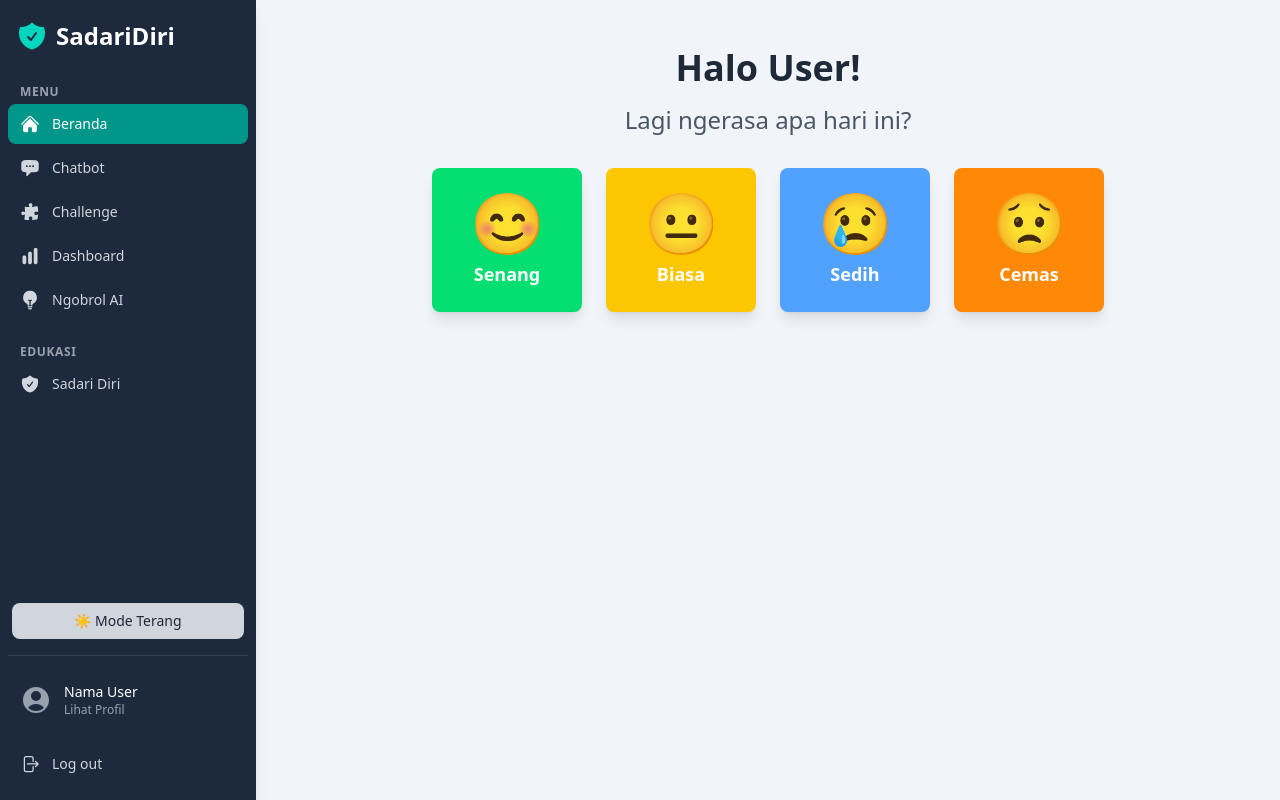
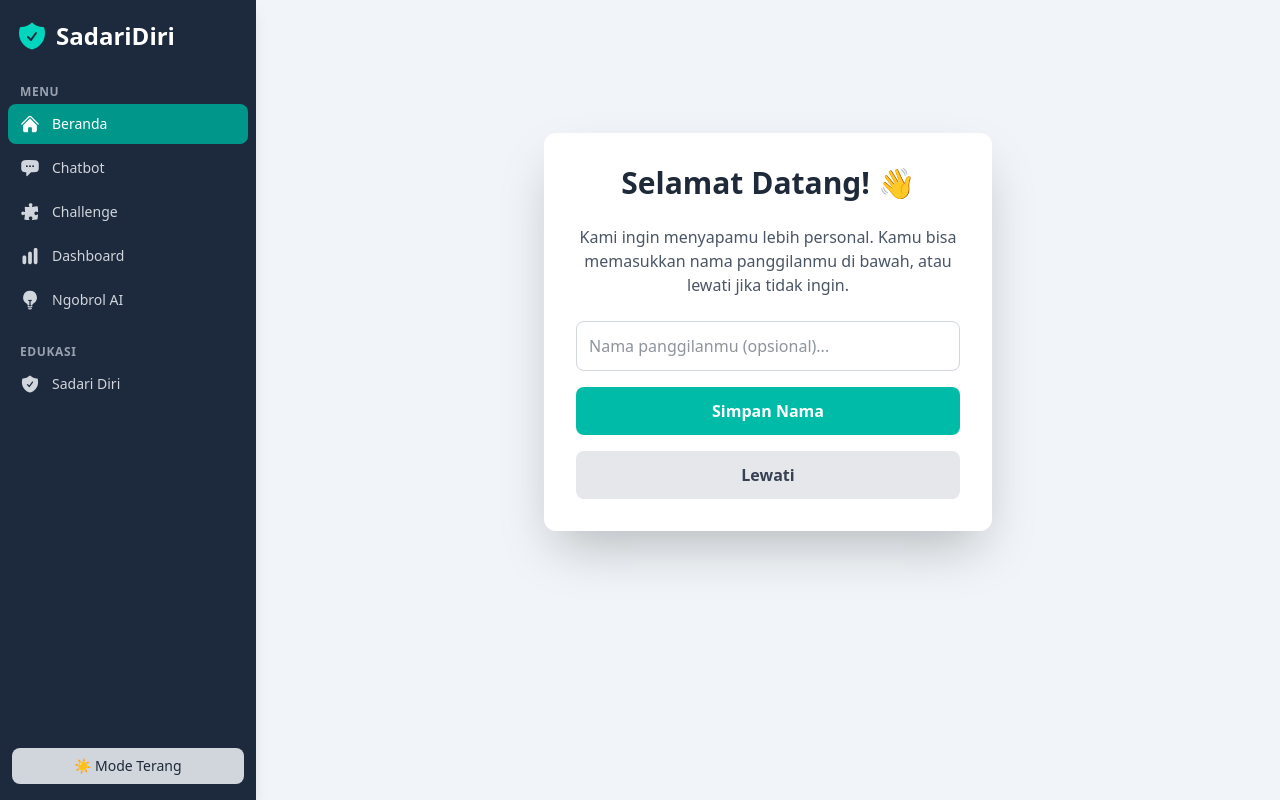
Before and after one commit to mghaniii/Project-Challange-hackaton2025, a React (Vite) app: page / in a window 1280 px wide. Built offline with nearby package versions, Linux system fonts and the light colour scheme.

Commit message:
tambahan fitur ospional input nama pengguna

```diff
--- /dev/null
+++ b/src/context/UserContext.jsx
@@ -0,0 +1,49 @@
+// src/context/UserContext.jsx
+import React, { createContext, useState, useEffect, useContext } from 'react';
+
+const UserContext = createContext();
+
+export const useUser = () => useContext(UserContext);
+
+export const UserProvider = ({ children }) => {
+  // Initial state: null berarti belum ada interaksi nama (prompt belum muncul/selesai)
+  // "" (string kosong) berarti pengguna memilih untuk melewati input nama
+  // string berisi nama berarti pengguna telah memasukkan nama
+  const [userName, setUserName] = useState(null);
+
+  useEffect(() => {
+    const storedName = localStorage.getItem('sadariDiriUserName');
+    // Jika ada nama tersimpan (bahkan string kosong untuk menandai 'skip'), gunakan itu.
+    // Jika tidak ada (pertama kali visit atau localStorage dihapus), userName tetap null.
+    if (storedName !== null) {
+      setUserName(storedName);
+    }
+  }, []);
+
+  const saveUserName = (name) => {
+    const trimmedName = name.trim();
+    if (trimmedName) { // Hanya simpan jika nama tidak kosong setelah di-trim
+      localStorage.setItem('sadariDiriUserName', trimmedName);
+      setUserName(trimmedName);
+    } else {
+      // Jika pengguna submit form kosong, anggap sama dengan skip
+      skipNameInput();
+    }
+  };
+
+  const skipNameInput = () => {
+    localStorage.setItem('sadariDiriUserName', ""); // Simpan string kosong untuk menandai 'skip'
+    setUserName("");
+  };
+
+  const clearUserName = () => {
+    localStorage.removeItem('sadariDiriUserName');
+    setUserName(null); // Kembali ke kondisi awal, akan memunculkan prompt lagi
+  };
+
+  return (
+    <UserContext.Provider value={{ userName, saveUserName, clearUserName, skipNameInput }}>
+      {children}
+    </UserContext.Provider>
+  );
+};
--- a/src/layouts/MainLayout.jsx
+++ b/src/layouts/MainLayout.jsx
@@ -1,10 +1,10 @@
 // src/layouts/MainLayout.jsx
 import React, { useState } from 'react';
 import { Outlet, Link, NavLink } from 'react-router-dom';
- // Pastikan path ini benar
-import ThemeToggleButton from '../components/ThemeToggleButton.jsx';
+import ThemeToggleButton from '../components/ThemeToggleButton';
+import { useUser } from '../context/UserContext'; // Impor useUser
 
-// Impor ikon-ikon yang dibutuhkan (seperti di atas)
+// ... (Impor ikon tetap sama)
 import {
   HomeIcon,
   ChatBubbleLeftEllipsisIcon,
@@ -14,10 +14,11 @@ import {
   ShieldCheckIcon,
   ArrowRightOnRectangleIcon,
   UserCircleIcon,
-  Bars3Icon, // Hamburger Icon
-  XMarkIcon  // Close Icon
+  Bars3Icon,
+  XMarkIcon
 } from '@heroicons/react/24/solid';
 
+// ... (Definisi menuNavigation dan supportNavigation tetap sama)
 const menuNavigation = [
   { name: 'Beranda', href: '/', icon: HomeIcon },
   { name: 'Chatbot', href: '/chat', icon: ChatBubbleLeftEllipsisIcon },
@@ -28,11 +29,11 @@ const menuNavigation = [
 
 const supportNavigation = [
   { name: 'Sadari Diri', href: '/sadari-diri', icon: ShieldCheckIcon },
-  // { name: 'Pengaturan', href: '/settings', icon: Cog6ToothIcon }, // Contoh
 ];
 
 function MainLayout() {
   const [mobileMenuOpen, setMobileMenuOpen] = useState(false);
+  const { userName, clearUserName } = useUser(); // Gunakan userName dan clearUserName dari context
 
   const navLinkClasses = ({ isActive }) =>
     `flex items-center px-3 py-2.5 rounded-lg text-sm font-medium transition-colors duration-150 ease-in-out group
@@ -42,20 +43,29 @@ function MainLayout() {
          : 'text-gray-300 hover:bg-slate-700 dark:hover:bg-slate-600 hover:text-white'
      }`;
 
+  const handleClearNameAndLogout = () => {
+    clearUserName(); // Ini akan memicu prompt nama lagi di HomeScreen
+    // Jika ada logika logout sebenarnya (misal hapus token), tambahkan di sini
+    // navigate('/'); // Arahkan ke halaman utama setelah nama dihapus
+    console.log('User name cleared.');
+  };
+
+  // Tentukan nama yang akan ditampilkan di profil
+  // Jika userName ada dan bukan string kosong, tampilkan itu.
+  // Jika userName adalah string kosong (skip) atau null, tampilkan "Pengguna" atau sembunyikan.
+  const profileDisplayName = userName && userName.trim() !== "" ? userName : "Pengguna";
+  const showProfileSection = userName !== null; // Tampilkan section profil jika sudah ada interaksi nama (diisi atau diskip)
+
   const sidebarContent = (
     <>
-      {/* Logo/App Name */}
+      {/* ... Logo/App Name dan Navigation Links sama seperti sebelumnya ... */}
       <div className="px-4 py-5">
         <Link to="/" className="text-2xl font-bold text-white flex items-center">
-          {/* Ganti dengan logo jika ada */}
           <ShieldCheckIcon className="h-8 w-8 mr-2 text-teal-400" />
           SadariDiri
         </Link>
       </div>
-
-      {/* Navigation Links */}
       <nav className="flex-1 space-y-1 px-2">
-        {/* Menu Group */}
         <h3 className="px-3 text-xs font-semibold text-gray-400 uppercase tracking-wider mt-3 mb-1">
           Menu
         </h3>
@@ -65,8 +75,6 @@ function MainLayout() {
             {item.name}
           </NavLink>
         ))}
-
-        {/* Support Group */}
         <h3 className="px-3 text-xs font-semibold text-gray-400 uppercase tracking-wider mt-6 mb-1">
           Edukasi
         </h3>
@@ -80,11 +88,12 @@ function MainLayout() {
 
       {/* Bottom Section of Sidebar */}
       <div className="px-2 pb-4 space-y-4">
-        <div className="px-1"> {/* Wrapper untuk Theme Toggle agar paddingnya pas */}
-            <ThemeToggleButton /> {/* Tombol ini harusnya sudah di styling untuk dark mode */}
+        <div className="px-1">
+          <ThemeToggleButton />
         </div>
 
-        {/* User Profile Section - Placeholder */}
+        {/* User Profile Section - Ditampilkan jika sudah ada interaksi nama */}
+        {showProfileSection && (
           <div className="border-t border-slate-700 dark:border-slate-600 pt-4">
             <Link
               to="/profil" // Arahkan ke halaman profil jika ada
@@ -92,38 +101,37 @@ function MainLayout() {
             >
               <UserCircleIcon className="h-8 w-8 mr-3 text-gray-400 group-hover:text-white" />
               <div>
-              <p className="text-sm font-medium text-white">Nama User</p> {/* Ganti dengan nama user asli */}
-              <p className="text-xs text-gray-400 group-hover:text-gray-200">Lihat Profil</p>
+                <p className="text-sm font-medium text-white truncate max-w-[120px]">
+                  {profileDisplayName} {/* Tampilkan nama atau "Pengguna" */}
+                </p>
               </div>
             </Link>
           </div>
+        )}
 
-        {/* Logout Button */}
+        {/* Tombol untuk hapus nama/logout - Ditampilkan jika sudah ada interaksi nama */}
+        {showProfileSection && (
           <button
-          onClick={() => { console.log('Logout clicked'); /* Implement logout logic */ }}
+            onClick={handleClearNameAndLogout}
             className="w-full flex items-center px-3 py-2.5 rounded-lg text-sm font-medium text-gray-300 hover:bg-slate-700 dark:hover:bg-slate-600 hover:text-white group"
           >
             <ArrowRightOnRectangleIcon className="h-5 w-5 mr-3 flex-shrink-0" aria-hidden="true" />
-          Log out
+            {userName && userName.trim() !== "" ? "Ganti Nama" : "Isi Nama"}
           </button>
+        )}
       </div>
     </>
   );
 
+  // ... (Sisa kode MainLayout.jsx untuk tampilan mobile dan konten utama tetap sama)
   return (
     <div className="min-h-screen bg-slate-100 dark:bg-slate-950 md:flex transition-colors duration-300">
-      {/* Sidebar untuk Desktop */}
       <aside className="hidden md:flex md:flex-col md:w-64 bg-slate-800 dark:bg-slate-900 text-white shadow-lg">
         {sidebarContent}
       </aside>
-
-      {/* Mobile Menu (Sidebar Overlay) */}
       {mobileMenuOpen && (
         <div className="md:hidden fixed inset-0 z-40 flex">
-            {/* Overlay */}
             <div className="fixed inset-0 bg-black/30" aria-hidden="true" onClick={() => setMobileMenuOpen(false)}></div>
-
-            {/* Sidebar Panel */}
             <div className="relative flex-1 flex flex-col max-w-xs w-full bg-slate-800 dark:bg-slate-900 text-white">
                 <div className="absolute top-0 right-0 -mr-12 pt-2">
                     <button
@@ -135,19 +143,14 @@ function MainLayout() {
                         <XMarkIcon className="h-6 w-6 text-white" aria-hidden="true" />
                     </button>
                 </div>
-                <div className="h-0 flex-1 flex flex-col overflow-y-auto pt-2 pb-4"> {/* pt-2 untuk memberi ruang dari X button */}
+                <div className="h-0 flex-1 flex flex-col overflow-y-auto pt-2 pb-4">
                   {sidebarContent}
                 </div>
             </div>
-            <div className="flex-shrink-0 w-14" aria-hidden="true">
-                {/* Dummy element to force sidebar to shrink to fit close icon */}
-            </div>
+            <div className="flex-shrink-0 w-14" aria-hidden="true"></div>
         </div>
       )}
-
-      {/* Konten Utama */}
       <div className="flex-1 flex flex-col">
-        {/* Header untuk Mobile (Hanya tombol hamburger) */}
         <header className="md:hidden bg-slate-100 dark:bg-slate-950 p-3 sticky top-0 z-10 shadow-sm">
           <div className="flex justify-between items-center">
             <Link to="/" className="text-xl font-bold text-teal-600 dark:text-teal-500">
@@ -162,15 +165,9 @@ function MainLayout() {
             </button>
           </div>
         </header>
-
         <main className="flex-1 p-4 md:p-6 lg:p-8 text-gray-800 dark:text-gray-200">
           <Outlet />
         </main>
-
-        {/* Footer tidak wajib jika sidebar sudah sangat dominan, tapi jika mau: */}
-        {/* <footer className="text-center p-4 bg-gray-200 dark:bg-gray-800 text-gray-600 dark:text-gray-400 text-sm">
-          © {new Date().getFullYear()} SadariDiri. Hak Cipta Dilindungi.
-        </footer> */}
       </div>
     </div>
   );
--- a/src/main.jsx
+++ b/src/main.jsx
@@ -4,11 +4,13 @@ import ReactDOM from 'react-dom/client';
 import App from './App.jsx';
 import './index.css';
 import { ThemeProvider } from './context/ThemeContext'; // Impor ThemeProvider
-
+import { UserProvider } from './context/UserContext';
 ReactDOM.createRoot(document.getElementById('root')).render(
   <React.StrictMode>
     <ThemeProvider> {/* Bungkus App dengan ThemeProvider */}
-      <App />
+    <UserProvider>
+        <App />
+      </UserProvider>
     </ThemeProvider>
   </React.StrictMode>,
 );
--- a/src/screens/HomeScreen.jsx
+++ b/src/screens/HomeScreen.jsx
@@ -1,56 +1,119 @@
+// src/screens/HomeScreen.jsx
+import React, { useState } from 'react'; // useEffect tidak lagi dibutuhkan di sini untuk load nama
+import { useNavigate } from 'react-router-dom';
+import { useUser } from '../context/UserContext';
 
-
-
-// screens/HomeScreen.js
-import React, { useState } from 'react';
-import { useNavigate } from 'react-router-dom';
-// Impor ikon jika diperlukan, misal dari Heroicons atau custom SVG
-import { FaSmile, FaMeh, FaFrown } from 'react-icons/fa';
-
+// ... (definisi moods array tetap sama)
 const moods = [
-  { name: "Senang", emoji: "😊", color: "bg-green-400 hover:bg-green-500" },
-  { name: "Biasa", emoji: "😐", color: "bg-yellow-400 hover:bg-yellow-500" },
-  { name: "Sedih", emoji: "😢", color: "bg-blue-400 hover:bg-blue-500" },
-  { name: "Cemas", emoji: "😟", color: "bg-orange-400 hover:bg-orange-500" },
-  // Tambahkan mood lain
+  { name: "Senang", emoji: "😊", color: "bg-green-400 hover:bg-green-500", value: "senang" },
+  { name: "Biasa", emoji: "😐", color: "bg-yellow-400 hover:bg-yellow-500", value: "biasa" },
+  { name: "Sedih", emoji: "😢", color: "bg-blue-400 hover:bg-blue-500", value: "sedih" },
+  { name: "Cemas", emoji: "😟", color: "bg-orange-400 hover:bg-orange-500", value: "cemas" },
+  { name: "Semangat", emoji: "🤩", color: "bg-pink-400 hover:bg-pink-500", value: "semangat"},
+  { name: "Marah", emoji: "😠", color: "bg-red-400 hover:bg-red-500", value: "marah"},
 ];
 
+function HomeScreen() {
+  const navigate = useNavigate();
+  const { userName, saveUserName, clearUserName, skipNameInput } = useUser();
+  const [inputName, setInputName] = useState('');
 
-
-
-
-function HomeScreen() {
-   const navigate = useNavigate();
-  // const [userName, setUserName] = useState("User"); // Ambil dari auth jika ada
-
-  const handleMoodSelect = (moodName) => {
-    // Simpan mood di state atau context jika perlu
-    navigate(`/chat?mood=${moodName}`); // Navigasi ke chat dengan parameter mood
+  const handleNameSubmit = (e) => {
+    e.preventDefault();
+    saveUserName(inputName); // Fungsi saveUserName di context sudah menangani string kosong
+    setInputName('');
   };
 
+  const handleSkipName = () => {
+    skipNameInput(); // Panggil fungsi skip dari context
+  };
+
+  const handleMoodSelect = (moodValue) => {
+    // Pengguna bisa lanjut memilih mood meskipun nama tidak diisi
+    localStorage.setItem('currentMood', moodValue);
+    navigate(`/chat?mood=${moodValue}`);
+  };
+
+  const handleChangeName = () => {
+    clearUserName(); // Ini akan membuat userName di context jadi null, sehingga form input muncul lagi
+  }
+
+  // Kondisi untuk menampilkan form input nama: userName === null
+  // Ini berarti aplikasi baru dimuat dan belum ada keputusan (isi/skip) ATAU nama telah di-clear.
+  if (userName === null) {
+    return (
+      <div className="container mx-auto text-center p-4 flex flex-col items-center justify-center min-h-[calc(100vh-200px)]">
+        <div className="bg-white dark:bg-slate-800 p-8 rounded-xl shadow-2xl w-full max-w-md">
+          <h1 className="text-2xl md:text-3xl font-bold text-gray-800 dark:text-gray-100 mb-6">
+            Selamat Datang! 👋
+          </h1>
+          <p className="text-gray-600 dark:text-gray-300 mb-6">
+            Kami ingin menyapamu lebih personal. Kamu bisa memasukkan nama panggilanmu di bawah, atau lewati jika tidak ingin.
+          </p>
+          <form onSubmit={handleNameSubmit} className="space-y-4">
+            <div>
+              <label htmlFor="nameInput" className="sr-only">Masukkan nama Anda</label>
+              <input
+                id="nameInput"
+                type="text"
+                value={inputName}
+                onChange={(e) => setInputName(e.target.value)}
+                placeholder="Nama panggilanmu (opsional)..."
+                className="w-full p-3 border border-gray-300 dark:border-gray-600 rounded-lg focus:ring-2 focus:ring-teal-500 focus:border-transparent outline-none dark:bg-slate-700 dark:text-gray-100"
+              />
+            </div>
+            <button
+              type="submit"
+              className="w-full bg-teal-500 hover:bg-teal-600 dark:bg-teal-600 dark:hover:bg-teal-700 text-white font-semibold py-3 px-4 rounded-lg transition-colors duration-300"
+            >
+              Simpan Nama
+            </button>
+            <button
+              type="button" // Penting: type="button" agar tidak submit form
+              onClick={handleSkipName}
+              className="w-full bg-gray-200 hover:bg-gray-300 dark:bg-slate-700 dark:hover:bg-slate-600 text-gray-700 dark:text-gray-200 font-semibold py-3 px-4 rounded-lg transition-colors duration-300"
+            >
+              Lewati
+            </button>
+          </form>
+        </div>
+      </div>
+    );
+  }
+
+  // Tampilan sapaan dan mood tracker
+  // Sapaan disesuaikan berdasarkan apakah userName punya isi atau string kosong (skip)
+  const greetingName = userName && userName.trim() !== "" ? userName : "User";
+
   return (
-    // Container utama mungkin sudah di-handle oleh MainLayout,
-    // tapi jika ada background spesifik di sini, tambahkan dark mode
-    <div className="container mx-auto text-center p-4 ">
-      <h1 className="text-3xl md:text-4xl font-bold text-gray-800 dark:text-gray-100 mb-4">
-        Halo User!
-      </h1>
-      <p className="text-xl md:text-2xl text-gray-600 dark:text-gray-300 mb-8">
+    <div className="container mx-auto text-center p-4">
+      <div className="mb-8">
+        <h1 className="text-3xl md:text-4xl font-bold text-gray-800 dark:text-gray-100">
+          Halo {greetingName}! 👋
+        </h1>
+        {/* Tombol ganti nama hanya muncul jika nama pernah diisi atau di-skip.
+            Jika userName null (prompt awal), tombol ini tidak muncul. */}
+        {userName !== null && (
+            <button
+            onClick={handleChangeName}
+            className="text-sm text-teal-600 dark:text-teal-400 hover:underline mt-1"
+            >
+            (Ganti nama / Isi nama)
+            </button>
+        )}
+      </div>
+      <p className="text-xl md:text-2xl text-gray-600 dark:text-gray-300 mb-10">
         Lagi ngerasa apa hari ini?
       </p>
-      <div className="grid grid-cols-2 sm:grid-cols-2 md:grid-cols-4 gap-4 md:gap-6 max-w-2xl mx-auto">
+      <div className="grid grid-cols-2 sm:grid-cols-3 md:grid-cols-3 lg:grid-cols-3 gap-4 md:gap-6 max-w-2xl mx-auto">
         {moods.map((mood) => (
           <button
-            key={mood.name}
-            onClick={() => handleMoodSelect(mood.name)}
-            // Warna tombol mood mungkin perlu penyesuaian agar kontras di dark mode
-            // Contoh: jika warna terang, teksnya mungkin perlu lebih gelap di light mode
-            // dan lebih terang di dark mode jika warna button juga berubah.
-            // Untuk sementara, kita biarkan warna button tetap sama, tapi teksnya mungkin perlu di-override.
-            className={`p-6 rounded-lg shadow-lg text-white dark:text-gray-100 transition-transform transform hover:scale-105 ${mood.color} dark:opacity-90 dark:hover:opacity-100`}
+            key={mood.value}
+            onClick={() => handleMoodSelect(mood.value)}
+            className={`p-4 md:p-6 rounded-xl shadow-lg text-white transition-all duration-300 transform hover:scale-105 focus:outline-none focus:ring-2 focus:ring-offset-2 dark:focus:ring-offset-slate-900 focus:ring-white ${mood.color} flex flex-col items-center justify-center aspect-square`}
           >
-            <span className="text-5xl md:text-6xl block mb-2">{mood.emoji}</span>
-            <span className="text-lg font-semibold">{mood.name}</span>
+            <span className="text-4xl md:text-5xl block mb-2">{mood.emoji}</span>
+            <span className="text-base md:text-lg font-semibold">{mood.name}</span>
           </button>
         ))}
       </div>
```
Lines whose indentation alone changed are shown as unchanged.
